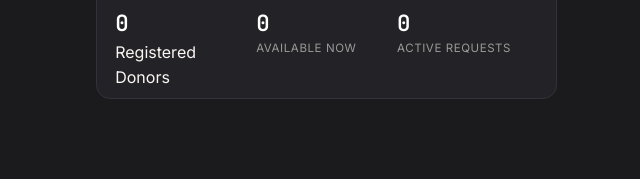
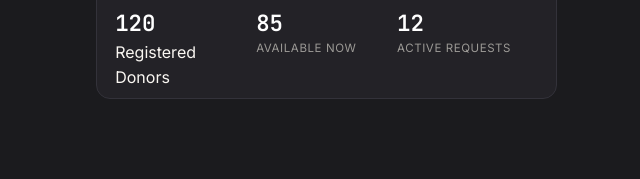
Before and after one commit to AhmedNakib/Smart-Blood-Donation-Emergency-Request-System-1, a plain HTML site: page SBDE Project.html in a window 1280 px wide. Shown: the part 427-606 px from the top of the page, 619-1259 px from the left. Drawn offline with Linux system fonts and the light colour scheme.

Commit message:
sbde js file

```diff
--- a/SBDE Project.html
+++ b/SBDE Project.html
@@ -107,6 +107,6 @@
 <script src="https://www.gstatic.com/firebasejs/10.12.2/firebase-firestore-compat.js"></script>
 <script src="https://www.gstatic.com/firebasejs/10.12.2/firebase-auth-compat.js"></script>
 <script src="js/firebase-config.js"></script>
-    <script src="script.js"></script>
+<script src="sbde.js"></script>
 </body>
 </html>
--- a/sbde.js
+++ b/sbde.js
@@ -0,0 +1,17 @@
+document.addEventListener("DOMContentLoaded", function () {
+  const statDonors = document.getElementById("statDonors");
+  const statAvailable = document.getElementById("statAvailable");
+  const statRequests = document.getElementById("statRequests");
+
+  if (statDonors) {
+    statDonors.textContent = "120";
+  }
+
+  if (statAvailable) {
+    statAvailable.textContent = "85";
+  }
+
+  if (statRequests) {
+    statRequests.textContent = "12";
+  }
+});
```
